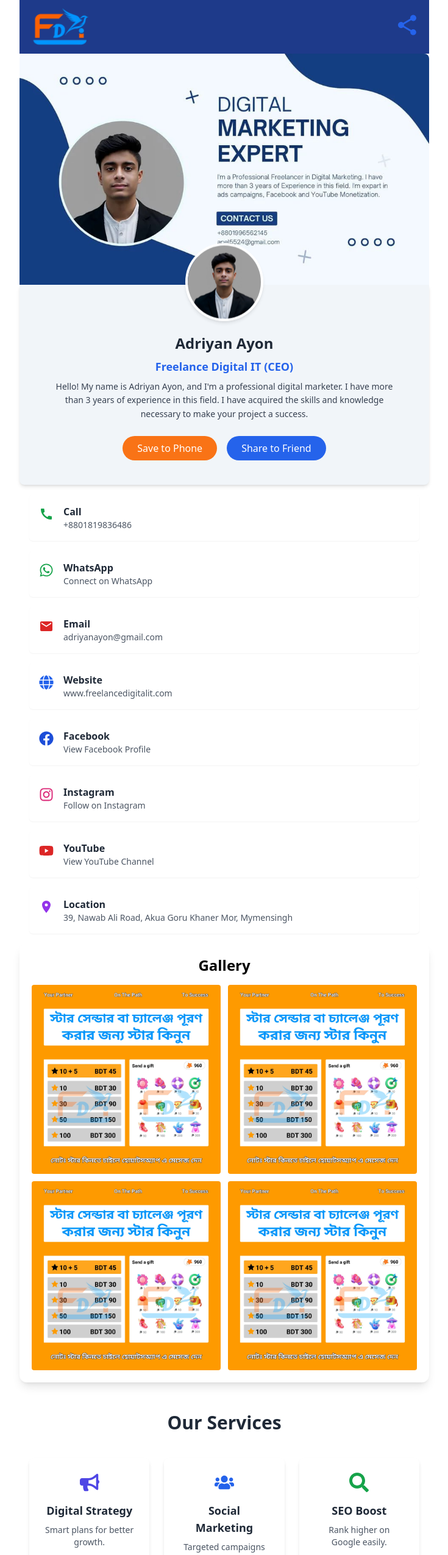
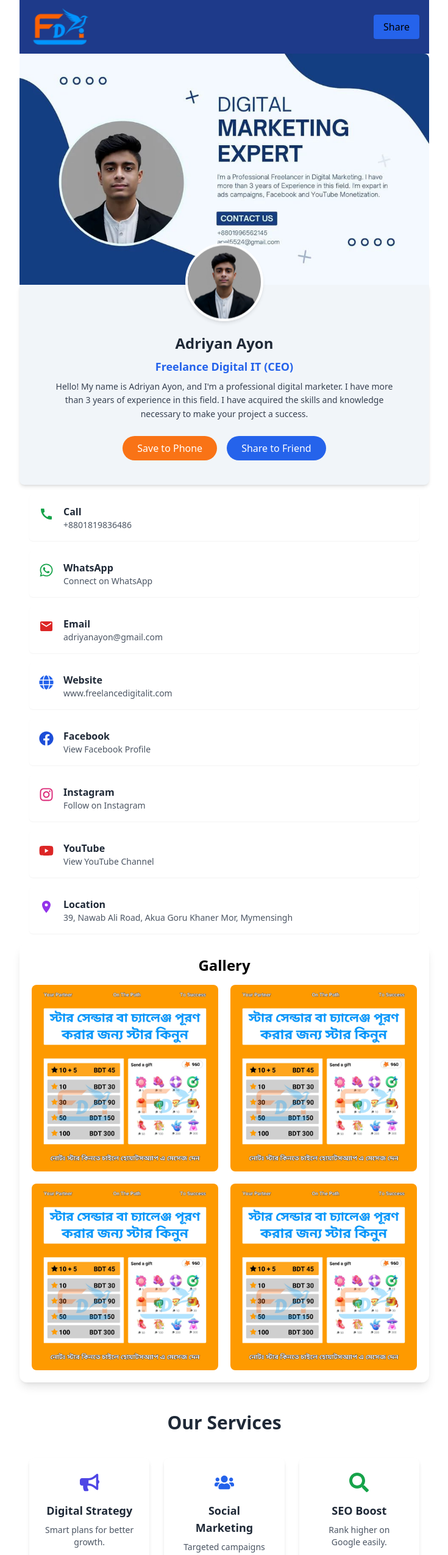
Before and after one commit to Mahediswe/freelanceit-portfolio, a React (Create React App) app: page / in a window 1280 px wide. Shown: the top 2550 px of the page at 61% size, without its empty margins (272-1007 px from the left). Built offline with nearby package versions, Linux system fonts and the light colour scheme.

Commit message:
third commit

```diff
--- a/src/Components/Home.jsx
+++ b/src/Components/Home.jsx
@@ -7,10 +7,12 @@ import ContactForm from './ContactForm'
 import Footer from './Footer'
 import ImageGallery from './ImageGallary'
 import QRCodeSection from './QRCodeSection'
+import ShareModal from './ShareModal'
 const Home = () => {
   return (
     <div>
       <Navbar/>
+      <ShareModal/>
       <Hero/>
       <ContactInfo/>
       <ImageGallery/>
--- a/src/Components/ImageGallary.jsx
+++ b/src/Components/ImageGallary.jsx
@@ -33,14 +33,14 @@ const ImageBoxGallery = () => {
       <h2 className="text-2xl font-semibold text-center mb-4">Gallery</h2>
 
       {/* 2x2 Grid Box */}
-      <div className="grid grid-cols-2 gap-3">
+      <div className="grid grid-cols-2 gap-5">
         {images.map((img, index) => (
           <img
             key={index}
             src={img}
             alt={`gallery-${index}`}
             onClick={() => openModal(index)}
-            className="w-full h-100 object-cover rounded cursor-pointer hover:scale-105 transition-transform duration-300"
+            className="w-full h-100 object-cover rounded cursor-pointer hover:scale-105 transition-transform duration-300 rounded-lg"
           />
         ))}
       </div>
--- a/src/Components/Navbar.jsx
+++ b/src/Components/Navbar.jsx
@@ -21,11 +21,14 @@
 
 // export default Navbar
 
-import React from 'react'
+import React, { useState } from "react";
 import { IoMdShare } from "react-icons/io";
 import logo from "../assetes/Logo.jpeg"
+import ShareModal from "./ShareModal";
 
 const Navbar = () => {
+    const [showModal, setShowModal] = useState(false);
+
   return (
     <div className='max-w-2xl mx-auto flex justify-between items-center px-4 py-3 bg-blue-900'>
 
@@ -43,9 +46,18 @@ const Navbar = () => {
 
       {/* Right side: Icon Button */}
       <div>
-        <button className='text-blue-600 hover:text-blue-800 transition'>
+        {/* <button className='text-blue-600 hover:text-blue-800 transition'>
           <IoMdShare className='w-8 h-8 md:w-10 md:h-10' />
+        </button> */}
+         <button
+          onClick={() => setShowModal(true)}
+          className="bg-blue-600 px-4 py-2 rounded hover:bg-blue-700"
+        >
+          Share
         </button>
+
+
+      <ShareModal isOpen={showModal} onClose={() => setShowModal(false)} />
       </div>
     </div>
   )
--- /dev/null
+++ b/src/Components/ShareModal.jsx
@@ -0,0 +1,36 @@
+// src/components/ShareModal.jsx
+import React from "react";
+
+const ShareModal = ({ isOpen, onClose }) => {
+  if (!isOpen) return null;
+
+  return (
+    <div className="fixed inset-0 bg-black bg-opacity-40 flex justify-center items-center z-50">
+      <div className="bg-white p-6 rounded-lg w-[90%]  max-w-md shadow-lg relative">
+        <button onClick={onClose} className="absolute top-2 right-2 text-gray-500 hover:text-black text-xl font-bold">&times;</button>
+
+        <h2 className="text-xl font-bold text-center mb-4">Share My Card</h2>
+
+        <button className="w-full border border-blue-500 text-blue-500 py-2 rounded-lg font-medium mb-4 hover:bg-blue-50">
+          ⬇ Download My QR Code
+        </button>
+
+        <div className="h-200 grid grid-cols-3 gap-3 mb-4">
+          <a href="" className="bg-green-500 text-white py-2 rounded text-center">WhatsApp</a>
+          <a href="" className="bg-blue-600 text-white py-2 rounded text-center">Facebook</a>
+          <a href="" className="bg-pink-500 text-white py-2 rounded text-center">Instagram</a>
+          <a href="" className="bg-blue-800 text-white py-2 rounded text-center">LinkedIn</a>
+          <a href="" className="bg-gray-500 text-white py-2 rounded text-center">Email</a>
+          <a href="" className="bg-black text-white py-2 rounded text-center">X</a>
+        </div>
+
+        <div className="flex items-center justify-between border px-3 py-2 rounded">
+          <span className="text-sm truncate">https://ceo.freelancedigitalit.com</span>
+          <button onClick={() => navigator.clipboard.writeText("https://ceo.freelancedigitalit.com")}>📋</button>
+        </div>
+      </div>
+    </div>
+  );
+};
+
+export default ShareModal;
```
Also changed, not shown: src/Components/Hero.jsx (+7 -5 lines).
